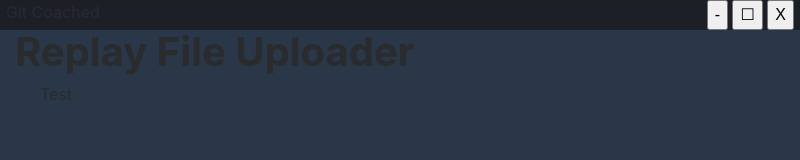
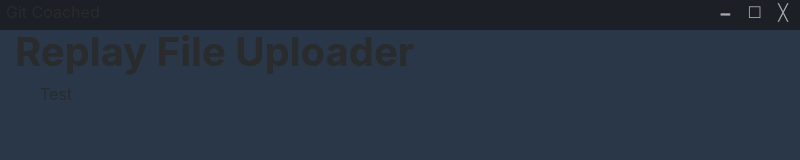
Before and after one commit to bcarne6/git-coached, an Electron app: page index.html in a window 800 px wide. Drawn offline with Linux system fonts and the light colour scheme.

Commit message:
Title Bar Functionality

```diff
--- a/css/style.css
+++ b/css/style.css
@@ -22,3 +22,36 @@ body {
     top: 0px;
     right: 6px;
 }
+
+#min-btn {
+    border: none;
+    background-color: transparent;
+    color: darkgrey;
+    outline: none;
+}
+
+#min-btn:hover {
+    background-color: #696969;
+}
+
+#max-btn {
+    border: none;
+    background-color: transparent;
+    color: darkgrey;
+    outline: none;
+}
+
+#max-btn:hover {
+    background-color: #696969;
+}
+
+#close-btn {
+    border: none;
+    background-color: transparent;
+    color: darkgrey;
+    outline: none;
+}
+
+#close-btn:hover {
+    background-color: #C75050
+}
--- a/index.html
+++ b/index.html
@@ -10,9 +10,9 @@
       <div id="title-bar">
           <div id="title">Git Coached</div>
           <div id="title-bar-btns">
-               <button id="min-btn">-</button>
+               <button id="min-btn">🗕</button>
                <button id="max-btn">☐</button>
-               <button id="close-btn">X</button>
+               <button id="close-btn">╳</button>
           </div>
      </div>
     <h1 class="col-lg-8 font-weight-bold align-content-center">Replay File Uploader</h1>
--- a/js/win-controls.js
+++ b/js/win-controls.js
@@ -1,7 +1,7 @@
 (function () {
 
     const electron = require('electron');
-    const {app, BrowserWindow} = electron
+    const {app, BrowserWindow} = electron.remote;
 
    function init() {
         document.getElementById("min-btn").addEventListener("click", function (e) {
```
